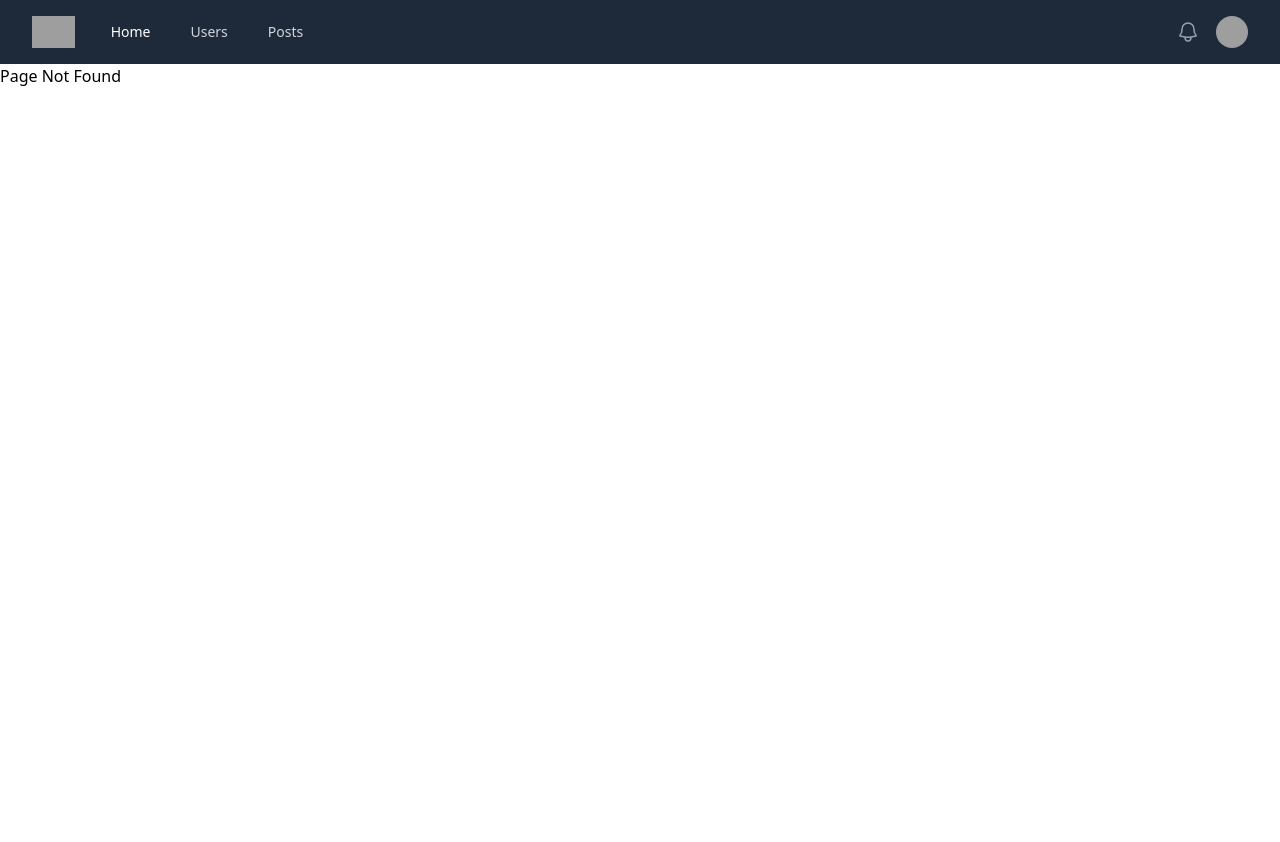
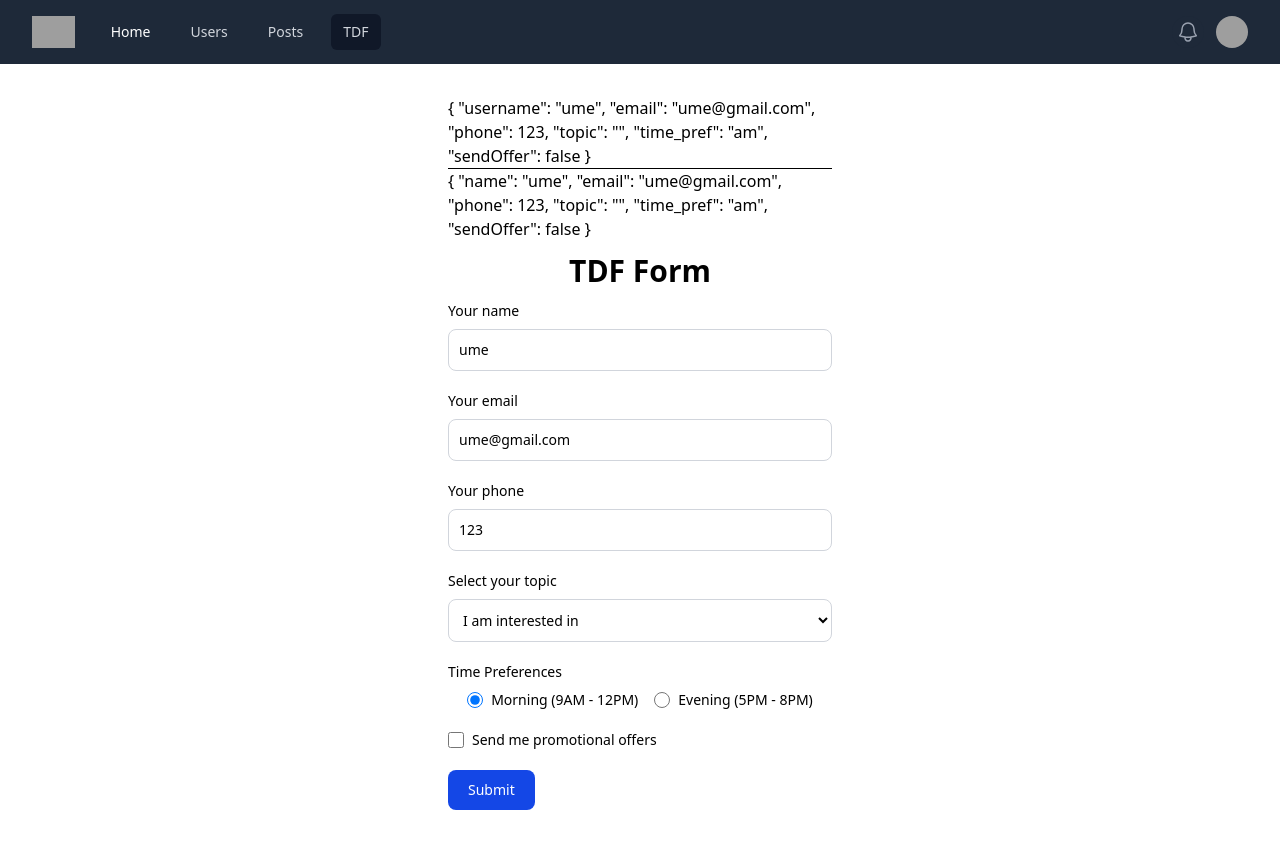
Before and after one commit to umm-e-habbiba/angular, an Angular app: page /tdf in a window 1280 px wide. Before the commit this address had no page. Before the commit the page ends 800 px from the top, so only its background shows below. Built offline with nearby package versions, Linux system fonts and the light colour scheme; grey boxes are pictures that could not be loaded.

Commit message:
angular template driven forms, data binding using ngform and model

```diff
--- a/src/app/app.routes.ts
+++ b/src/app/app.routes.ts
@@ -6,6 +6,7 @@ import { PageNotFoundComponent } from './views/page-not-found/page-not-found.com
 import { UsersDetailComponent } from './views/users-detail/users-detail.component';
 import { PostDetailComponent } from './views/post-detail/post-detail.component';
 import { CommentsComponent } from './views/comments/comments.component';
+import { TdfComponent } from './views/forms/tdf/tdf.component';
 
 export const routes: Routes = [
   // {path: '', redirectTo:'/users',pathMatch:'full'}, //if we want /users as our default route
@@ -18,6 +19,7 @@ export const routes: Routes = [
     component: PostDetailComponent,
     children: [{ path: 'comments', component: CommentsComponent }],
   },
+  { path: 'tdf', component: TdfComponent },
   // at the end add route for 404 (wild card should be the last route)
   { path: '**', component: PageNotFoundComponent },
 ];
--- a/src/app/components/navbar/navbar.component.html
+++ b/src/app/components/navbar/navbar.component.html
@@ -84,6 +84,12 @@
               routerLinkActive="bg-gray-900"
               class="rounded-md px-3 py-2 text-sm font-medium text-gray-300 hover:bg-gray-700 hover:text-white"
               >Posts</a
+            >
+            <a
+              routerLink="/tdf"
+              routerLinkActive="bg-gray-900"
+              class="rounded-md px-3 py-2 text-sm font-medium text-gray-300 hover:bg-gray-700 hover:text-white"
+              >TDF</a
             >
           </div>
         </div>
--- /dev/null
+++ b/src/app/user.ts
@@ -0,0 +1,14 @@
+export class User {
+  constructor(
+    public name: string,
+    public email: string,
+    public phone: number,
+    // public address: Object{
+    //     public city:string,
+    //     public country:string,
+    // },
+    public topic: string,
+    public time_pref: string,
+    public sendOffer: boolean
+  ) {}
+}
--- /dev/null
+++ b/src/app/views/forms/tdf/tdf.component.html
@@ -0,0 +1,126 @@
+<form class="max-w-sm mx-auto py-8" #userForm="ngForm">
+  {{ userForm.value | json }}
+  <hr />
+  {{ userModel | json }}
+  <h1 class="text-3xl text-center font-bold my-3">TDF Form</h1>
+  <div class="mb-5">
+    <label class="block mb-2 text-sm font-medium">Your name</label>
+    <input
+      type="text"
+      name="username"
+      class="text-sm rounded-lg focus:ring-blue-500 focus:border-blue-500 block w-full p-2.5 border border-gray-300"
+      placeholder="name"
+      required
+      [(ngModel)]="userModel.name"
+    />
+  </div>
+  <div class="mb-5">
+    <label class="block mb-2 text-sm font-medium">Your email</label>
+    <input
+      type="email"
+      name="email"
+      class="text-sm rounded-lg focus:ring-blue-500 focus:border-blue-500 block w-full p-2.5 border border-gray-300"
+      placeholder="email"
+      required
+      [(ngModel)]="userModel.email"
+    />
+  </div>
+  <div class="mb-5">
+    <label class="block mb-2 text-sm font-medium">Your phone</label>
+    <input
+      type="tel"
+      name="phone"
+      class="text-sm rounded-lg focus:ring-blue-500 focus:border-blue-500 block w-full p-2.5 border border-gray-300"
+      placeholder="phone"
+      required
+      [(ngModel)]="userModel.phone"
+    />
+  </div>
+  <!-- <div ngModelGroup="address">
+    <div class="mb-5">
+      <label class="block mb-2 text-sm font-medium">Your City</label>
+      <input
+        type="text"
+        name="city"
+        class="text-sm rounded-lg focus:ring-blue-500 focus:border-blue-500 block w-full p-2.5 border border-gray-300"
+        placeholder="city"
+        required
+        [(ngModel)]="userModel.name"
+      />
+    </div>
+    <div class="mb-5">
+      <label class="block mb-2 text-sm font-medium">Your Country</label>
+      <input
+        type="text"
+        name="country"
+        class="text-sm rounded-lg focus:ring-blue-500 focus:border-blue-500 block w-full p-2.5 border border-gray-300"
+        placeholder="country"
+        required
+        ngModel
+      />
+    </div>
+  </div> -->
+  <div class="mb-5">
+    <label class="block mb-2 text-sm font-medium">Select your topic</label>
+    <select
+      name="topic"
+      class="text-sm rounded-lg focus:ring-blue-500 focus:border-blue-500 block w-full p-2.5 border border-gray-300"
+      [(ngModel)]="userModel.topic"
+    >
+      <option selected value="">I am interested in</option>
+      <option *ngFor="let topic of topics">{{ topic }}</option>
+    </select>
+  </div>
+  <div class="mb-5">
+    <label class="block mb-2 text-sm font-medium">Time Preferences</label>
+
+    <fieldset>
+      <legend class="sr-only">Time Preferences</legend>
+      <div class="flex justify-center items-center">
+        <div class="flex items-center mr-4">
+          <input
+            type="radio"
+            name="time_pref"
+            value="am"
+            class="w-4 h-4 border-gray-300 focus:ring-2 focus:ring-blue-300 dark:focus:ring-blue-600 dark:focus:bg-blue-600 dark:bg-gray-700 dark:border-gray-600"
+            checked
+            [(ngModel)]="userModel.time_pref"
+          />
+          <label class="block ms-2 text-sm font-medium">
+            Morning (9AM - 12PM)
+          </label>
+        </div>
+        <div class="flex items-center">
+          <input
+            type="radio"
+            name="time_pref"
+            value="pm"
+            class="w-4 h-4 border-gray-300 focus:ring-2 focus:ring-blue-300 dark:focus:ring-blue-600 dark:focus:bg-blue-600 dark:bg-gray-700 dark:border-gray-600"
+            checked
+            [(ngModel)]="userModel.time_pref"
+          />
+          <label class="block ms-2 text-sm font-medium">
+            Evening (5PM - 8PM)
+          </label>
+        </div>
+      </div>
+    </fieldset>
+  </div>
+  <div class="flex items-start mb-5">
+    <div class="flex items-center h-5">
+      <input
+        name="sendOffer"
+        type="checkbox"
+        [(ngModel)]="userModel.sendOffer"
+        class="w-4 h-4 border border-gray-300 rounded-sm bg-gray-50 focus:ring-3 focus:ring-blue-300 dark:bg-gray-700 dark:border-gray-600 dark:focus:ring-blue-600 dark:ring-offset-gray-800 dark:focus:ring-offset-gray-800"
+      />
+    </div>
+    <label class="ms-2 text-sm font-medium">Send me promotional offers</label>
+  </div>
+  <button
+    type="submit"
+    class="text-white bg-blue-700 hover:bg-blue-800 focus:ring-4 focus:outline-none focus:ring-blue-300 font-medium rounded-lg text-sm w-full sm:w-auto px-5 py-2.5 text-center dark:bg-blue-600 dark:hover:bg-blue-700 dark:focus:ring-blue-800"
+  >
+    Submit
+  </button>
+</form>
--- /dev/null
+++ b/src/app/views/forms/tdf/tdf.component.ts
@@ -0,0 +1,14 @@
+import { Component } from '@angular/core';
+import { CommonModule } from '@angular/common';
+import { FormsModule } from '@angular/forms';
+import { User } from '../../../user';
+@Component({
+  selector: 'app-tdf',
+  imports: [CommonModule, FormsModule],
+  templateUrl: './tdf.component.html',
+  styleUrl: './tdf.component.scss',
+})
+export class TdfComponent {
+  topics = ['Angular', 'React', 'Next'];
+  userModel = new User('ume', 'ume@gmail.com', 123, '', 'am', false);
+}
```
Also changed, not shown: src/app/views/forms/tdf/tdf.component.scss (added), 2 other files (tests, documents, lock files or other folders).
